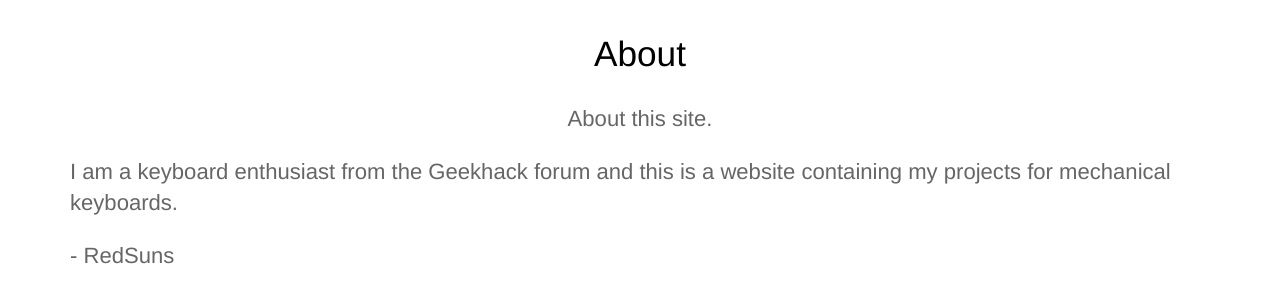
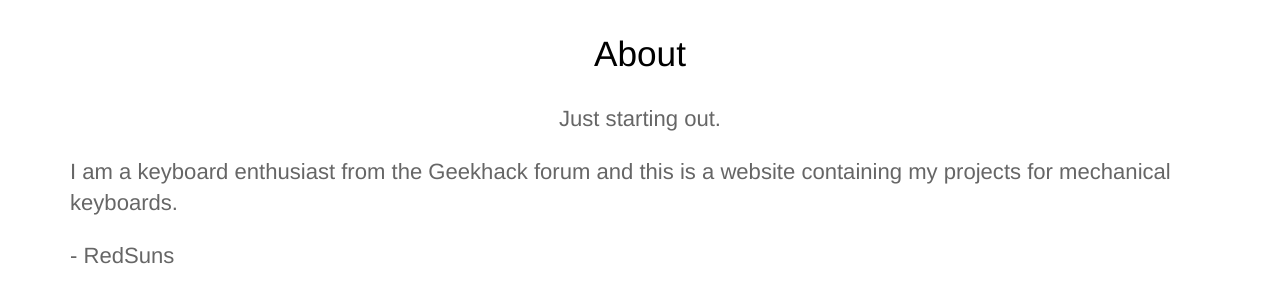
Before and after one commit to RedSunsRMK/redsunsrmk.github.io, a Jekyll site: the page built from about.html, in a window 1280 px wide. Shown: the part 140-440 px from the top of the page. Built offline with Jekyll 4.4.1, drawn with Linux system fonts in a browser that asks for light colours.

Commit message:
Update about.html

```diff
--- a/about.html
+++ b/about.html
@@ -1,6 +1,6 @@
 ---
 title: About
-description: About this site.
+description: Just starting out.
 ---
 
 <p>I am a keyboard enthusiast from the Geekhack forum and this is a website containing my projects for mechanical keyboards.</p>
```
